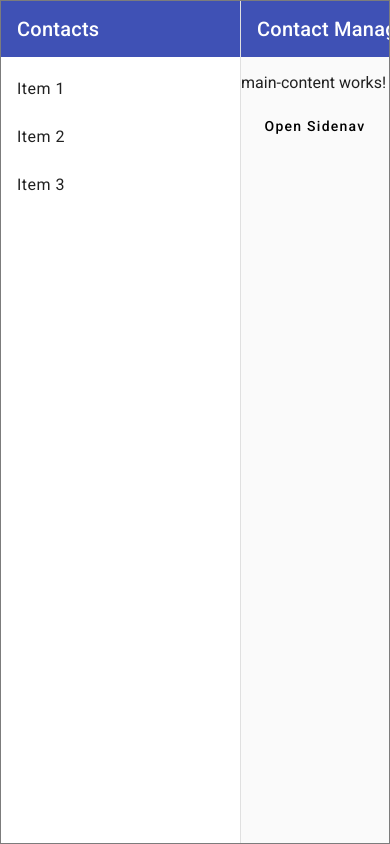
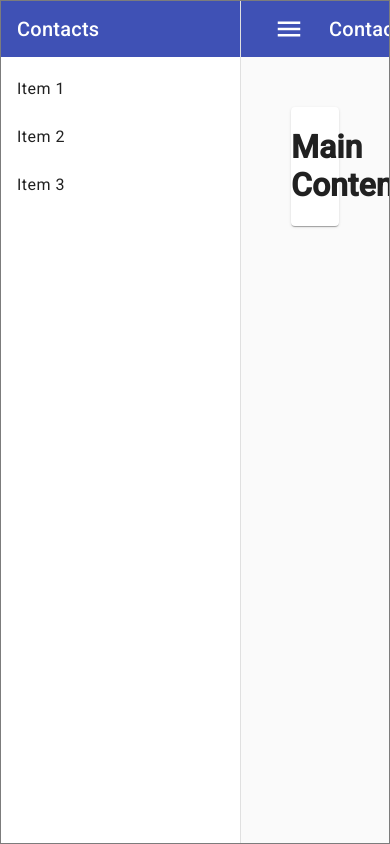
Before and after one commit to samndambuki/Styling-Applications-With-Angular-Material, an Angular app: page /contactmanager in a window 390 px wide. Built offline with nearby package versions, Linux system fonts and the light colour scheme.

Commit message:
toggle button done

```diff
--- a/src/app/contactmanager/components/main-content/main-content.component.html
+++ b/src/app/contactmanager/components/main-content/main-content.component.html
@@ -1 +1,3 @@
-<p>main-content works!</p>
+<mat-card>
+  <h1>Main Content</h1>
+</mat-card>
--- a/src/app/contactmanager/components/sidenav/sidenav.component.html
+++ b/src/app/contactmanager/components/sidenav/sidenav.component.html
@@ -14,10 +14,9 @@
   </mat-sidenav>
 
   <div class="app-sidenav-content">
-    <app-toolbar> </app-toolbar>
-    <router-outlet></router-outlet>
-    <button type="button" mat-button (click)="sidenav.toggle()">
-      Open Sidenav
-    </button>
+    <app-toolbar (toggleSidenav)="sidenav.toggle()"> </app-toolbar>
+    <div class="wrapper">
+      <router-outlet></router-outlet>
+    </div>
   </div>
 </mat-sidenav-container>
--- a/src/app/contactmanager/components/sidenav/sidenav.component.scss
+++ b/src/app/contactmanager/components/sidenav/sidenav.component.scss
@@ -1,21 +1,23 @@
-.app-sidenav-container{
+.app-sidenav-container {
   flex: 1;
   width: 100%;
   min-width: 100%;
 
-
   height: 100%;
   min-height: 100%;
-  border: 1px solid rgba(0,0,0,0.5);
+  border: 1px solid rgba(0, 0, 0, 0.5);
 }
 
-
-.app-sidenav-content{
+.app-sidenav-content {
   display: flex;
   height: 100%;
   flex-direction: column;
 }
 
-.app-sidenav{
+.app-sidenav {
   width: 240px;
 }
+
+.wrapper {
+  margin: 50px;
+}
--- a/src/app/contactmanager/components/toolbar/toolbar.component.html
+++ b/src/app/contactmanager/components/toolbar/toolbar.component.html
@@ -1,3 +1,6 @@
 <mat-toolbar color="primary">
+  <button mat-button class="sidenav-toggle" (click)="toggleSidenav.emit()">
+    <mat-icon>menu</mat-icon>
+  </button>
   <p>Contact Manager</p>
 </mat-toolbar>
--- a/src/app/contactmanager/components/toolbar/toolbar.component.scss
+++ b/src/app/contactmanager/components/toolbar/toolbar.component.scss
@@ -0,0 +1,20 @@
+$iconwidth: 56px;
+
+.sidenav-toggle {
+  display: none;
+  padding: 0;
+  margin: 8px;
+  min-width: $iconwidth;
+
+  @media (max-width: 720px) {
+    display: flex;
+  }
+
+  mat-icon {
+    font-size: 30px;
+    height: $iconwidth;
+    width: $iconwidth;
+    line-height: $iconwidth;
+    color: white;
+  }
+}
--- a/src/app/contactmanager/components/toolbar/toolbar.component.ts
+++ b/src/app/contactmanager/components/toolbar/toolbar.component.ts
@@ -1,10 +1,10 @@
-import { Component } from '@angular/core';
+import { Component, EventEmitter, Output } from '@angular/core';
 
 @Component({
   selector: 'app-toolbar',
   templateUrl: './toolbar.component.html',
-  styleUrls: ['./toolbar.component.scss']
+  styleUrls: ['./toolbar.component.scss'],
 })
 export class ToolbarComponent {
-
+  @Output() toggleSidenav = new EventEmitter<void>();
 }
```
